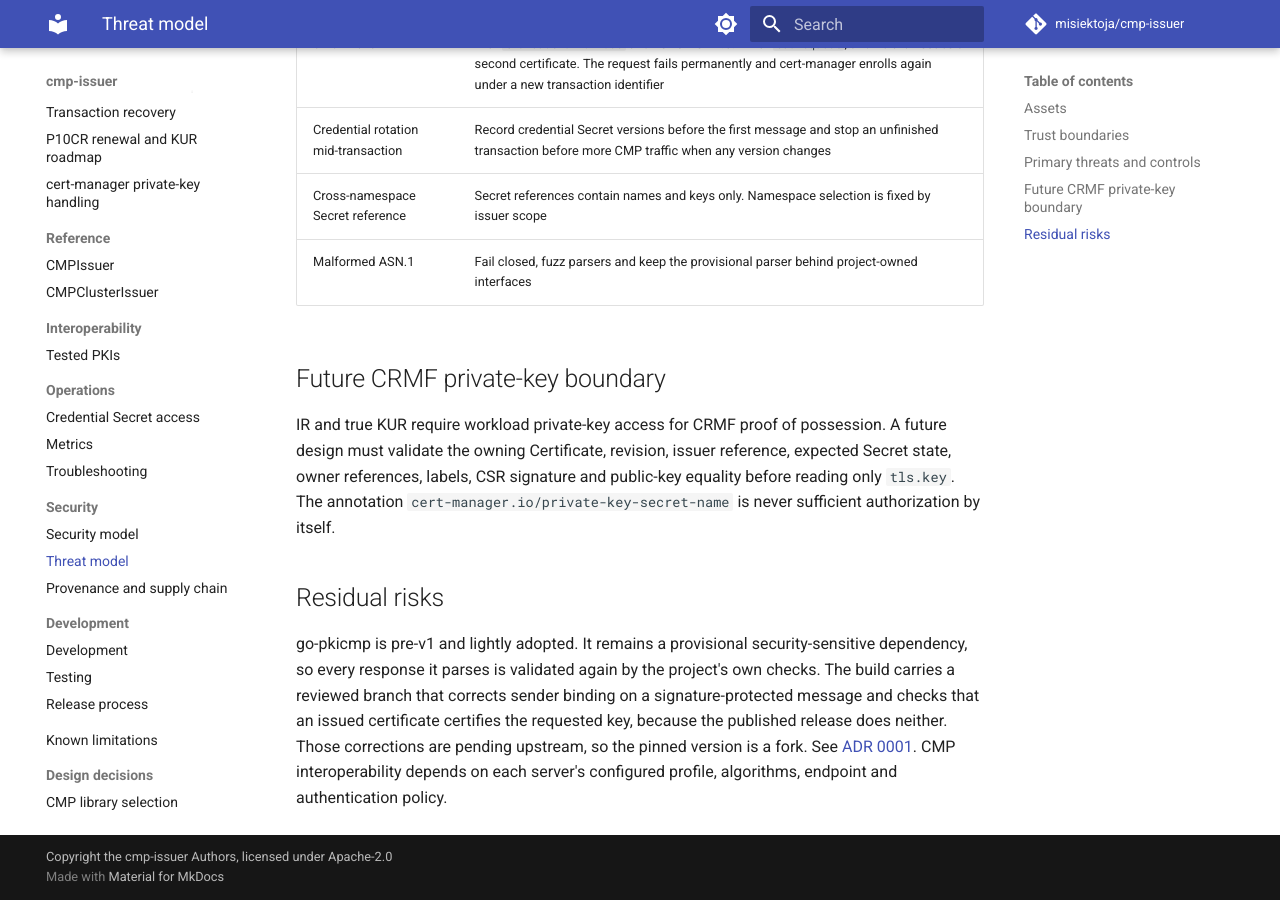
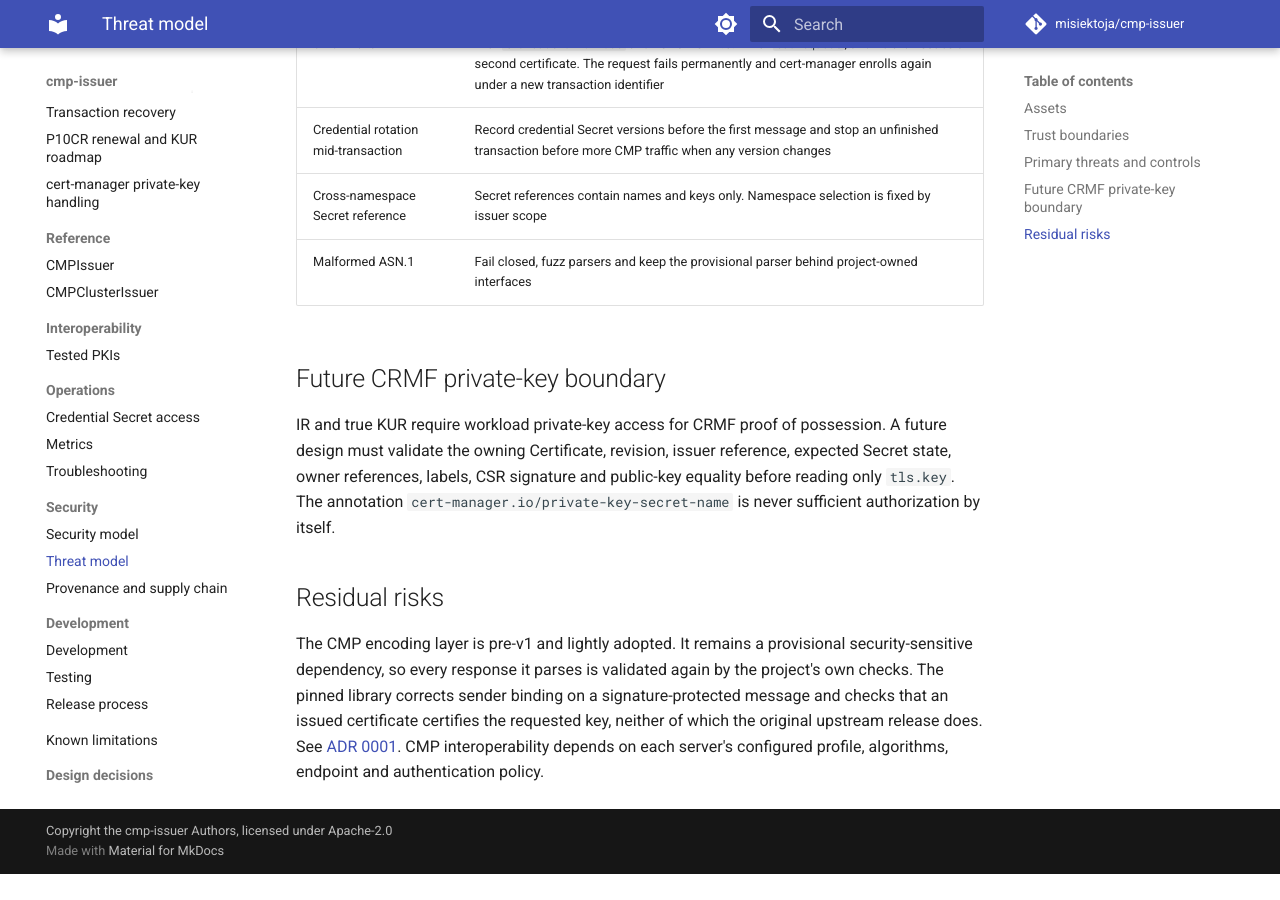
Before and after one commit to misiektoja/cmp-issuer, an MkDocs documentation site: the page built from docs/security/threat-model.md, in a window 1280 px wide and 900 px high, scrolled down 1640 px. Built offline with MkDocs 1.6.1 and Material for MkDocs 9.7.7, drawn with Linux system fonts in a browser that asks for light colours; comment, search, counter and statistics services are not loaded; after the commit the page ends 2514 px from its top, so only the background shows below that.

Commit message:
docs(security): describe the CMP encoding layer without the fork framing

```diff
--- a/docs/security/threat-model.md
+++ b/docs/security/threat-model.md
@@ -38,4 +38,4 @@
 
 ## Residual risks
 
-go-pkicmp is pre-v1 and lightly adopted. It remains a provisional security-sensitive dependency, so every response it parses is validated again by the project's own checks. The build carries a reviewed branch that corrects sender binding on a signature-protected message and checks that an issued certificate certifies the requested key, because the published release does neither. Those corrections are pending upstream, so the pinned version is a fork. See [ADR 0001](../adr/0001-cmp-library.md). CMP interoperability depends on each server's configured profile, algorithms, endpoint and authentication policy.
+The CMP encoding layer is pre-v1 and lightly adopted. It remains a provisional security-sensitive dependency, so every response it parses is validated again by the project's own checks. The pinned library corrects sender binding on a signature-protected message and checks that an issued certificate certifies the requested key, neither of which the original upstream release does. See [ADR 0001](../adr/0001-cmp-library.md). CMP interoperability depends on each server's configured profile, algorithms, endpoint and authentication policy.
```
